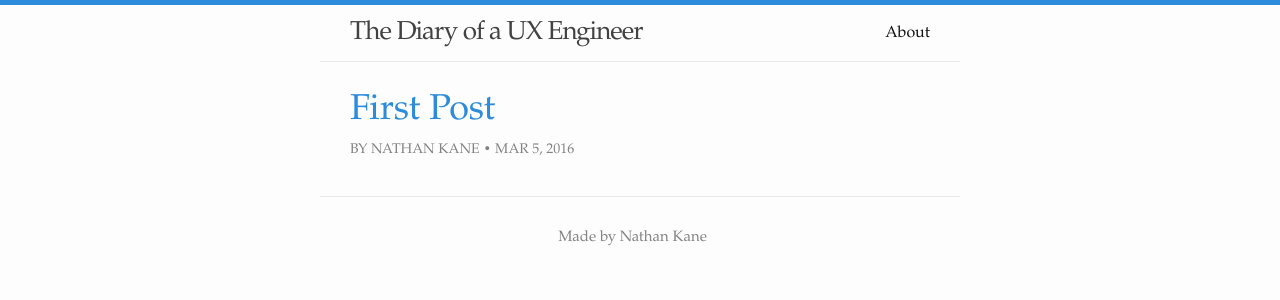
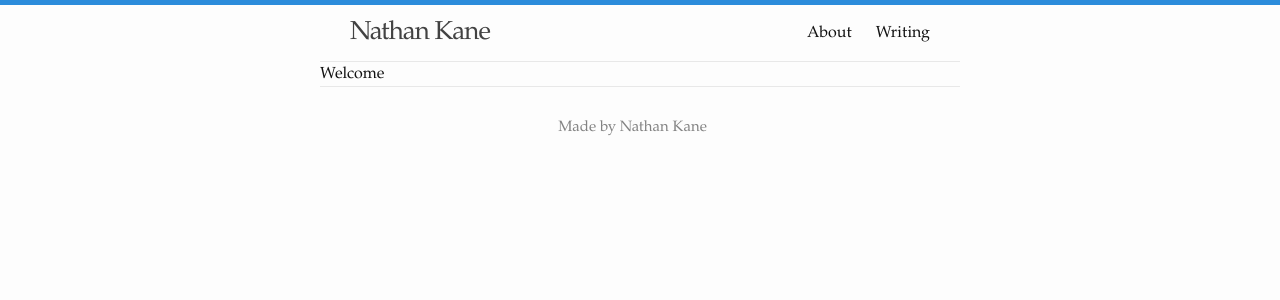
Before and after one commit to kanenathan213/kanenathan213.github.io, a Jekyll site: the page built from index.html, in a window 1280 px wide. Shown: the top 300 px of the page. Built offline with Jekyll 4.4.1, drawn with Linux system fonts in a browser that asks for light colours.

Commit message:
updated site title to be my homepage, apply an active class to nav link, moved blog home content to own page and off index, created new blog home page called writing

```diff
--- a/_config.yml
+++ b/_config.yml
@@ -6,7 +6,7 @@
 # 'jekyll serve'. If you change this file, please restart the server process.
 
 # Site settings
-title: The Diary of a UX Engineer
+title: Nathan Kane
 email: hi@nathanrkane.com
 description: > # this means to ignore newlines until "baseurl:"
   The front-end engineering and product design
--- a/_includes/header.html
+++ b/_includes/header.html
@@ -16,7 +16,12 @@
         <div class="trigger">
           {% for my_page in site.pages %}
           {% if my_page.title %}
-          <a class="page-link" href="{{ my_page.url | prepend: site.baseurl }}">{{ my_page.title }}</a>
+            {% if page.url == my_page.url %}
+            <a class="page-link active" href="{{ my_page.url | prepend: site.baseurl }}">
+            {% else %}
+            <a class="page-link" href="{{ my_page.url | prepend: site.baseurl }}">
+            {% endif %}
+            {{ my_page.title }}</a>
           {% endif %}
           {% endfor %}
         </div>
--- a/_sass/_layout.scss
+++ b/_sass/_layout.scss
@@ -41,7 +41,9 @@
     .page-link {
         color: $text-color;
         line-height: $base-line-height;
-
+        &.active {
+          text-decoration: underline;
+        }
         // Gaps between nav items, but not on the last one
         &:not(:last-child) {
             margin-right: 20px;
--- a/index.html
+++ b/index.html
@@ -4,20 +4,6 @@ layout: default
 
 <div class="home">
 
-  <ul class="post-list">
-    {% for post in site.posts %}
-
-        <li class="post-item">
-          <a class="post-link" href="{{ post.url | prepend: site.baseurl }}">
-          <h2>
-            {{ post.title }}
-          </h2>
-          <span class="post-meta">By {{ post.author }} • </span>
-          <span class="post-meta">{{ post.date | date: "%b %-d, %Y" }}</span>
-          </a>
-        </li>
-
-    {% endfor %}
-  </ul>
+  Welcome
 
 </div>
```
Also changed, not shown: _layouts/blog-home.html (added, +24 -0 lines), writing.md (added, +7 -0 lines).
